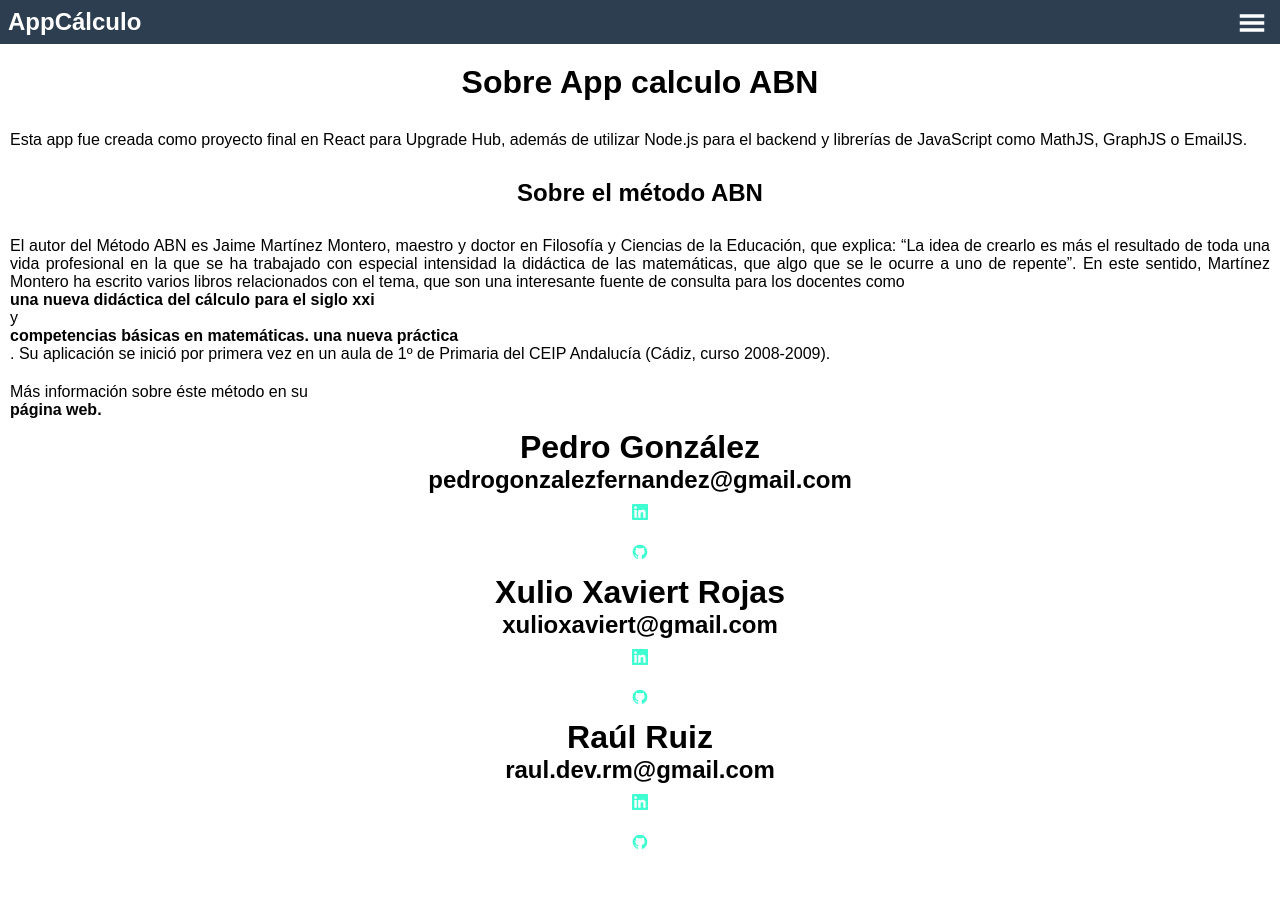
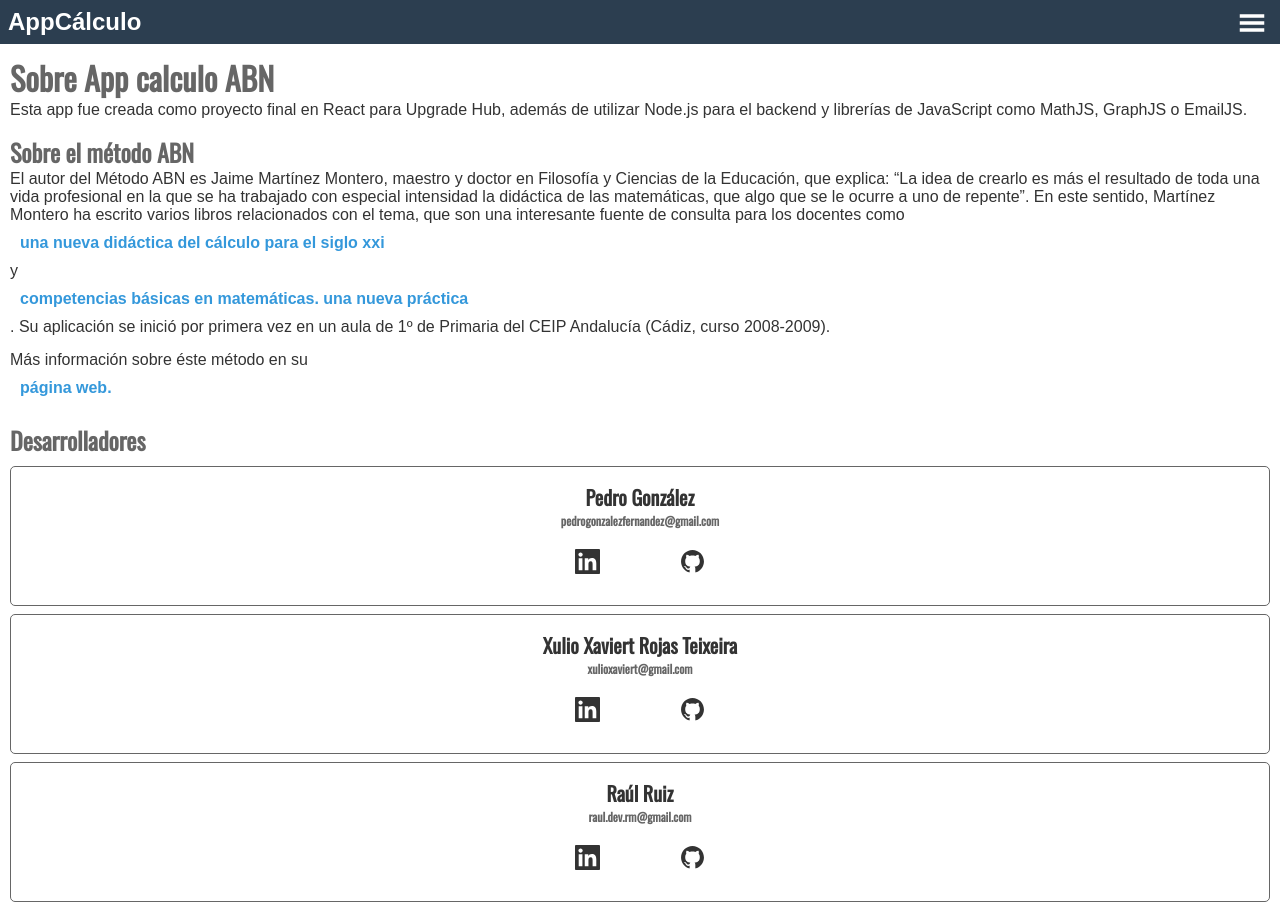
Before and after one commit to KeywizZ/AppCalculo, a React (Create React App) app: page /about in a window 1280 px wide. Before the commit the page ends 864 px from the top, so only its background shows below. Built offline with nearby package versions, Linux system fonts and the light colour scheme; a web font is replaced by a local one.

Commit message:
added about and help styles

```diff
--- a/src/Main.scss
+++ b/src/Main.scss
@@ -13,6 +13,7 @@
 @import "./pages/RegisterPage/RegisterPage";
 @import "./pages/About/About";
 @import "./pages/DashboardPage/Activity";
+@import "./pages/Help/Help";
 @import "animate.css";
 
 
--- a/src/pages/About/About.jsx
+++ b/src/pages/About/About.jsx
@@ -19,10 +19,10 @@ export const About = () => {
           trabajado con especial intensidad la didáctica de las matemáticas, que
           algo que se le ocurre a uno de repente”. En este sentido, Martínez
           Montero ha escrito varios libros relacionados con el tema, que son una
-          interesante fuente de consulta para los docentes como<a href="https://www.casadellibro.com/libro-una-didactica-del-calculo-para-el-siglo-xxi/9788471976369/731202">
-            {" "}
+          interesante fuente de consulta para los docentes como
+          <a href="https://www.casadellibro.com/libro-una-didactica-del-calculo-para-el-siglo-xxi/9788471976369/731202">
             Una nueva didáctica del cálculo para el siglo XXI
-          </a>{" "}
+          </a>
           y
           <a href="https://www.casadellibro.com/libro-competencias-basicas-en-matematicas-una-nueva-practica/9788471979063/1239445">
             {" "}
@@ -36,8 +36,9 @@ export const About = () => {
           <a href="https://calculoabn.com/nosotros/metodo/">página web.</a>
         </p>
       </div>
-      <div className="profileContainer">
-        <div className="profileCard">
+      <h2>Desarrolladores</h2>
+      <div className="profile-container">
+        <div className="profile-card">
           <h1>Pedro González</h1>
           <h2>pedrogonzalezfernandez@gmail.com</h2>
           <div className="socials">
@@ -49,8 +50,8 @@ export const About = () => {
             </a>
           </div>
         </div>
-        <div className="profileCard">
-          <h1>Xulio Xaviert Rojas</h1>
+        <div className="profile-card">
+          <h1>Xulio Xaviert Rojas Teixeira</h1>
           <h2>xulioxaviert@gmail.com</h2>
           <div className="socials">
             <a href="https://www.linkedin.com/in/xulio-xaviert-rojas-teixeira/">
@@ -61,7 +62,7 @@ export const About = () => {
             </a>
           </div>
         </div>
-        <div className="profileCard">
+        <div className="profile-card">
           <h1>Raúl Ruiz</h1>
           <h2>raul.dev.rm@gmail.com</h2>
           <div className="socials">
--- a/src/pages/About/_About.scss
+++ b/src/pages/About/_About.scss
@@ -1,35 +1,78 @@
 .container-about {
-    width: 100%;
+    margin: 0 auto;
+    text-align: left;
+    padding: 10px;
+
+    h2 {
+        text-align: left;
+        font-family: 'Oswald', sans-serif;
+        color: $textSecondary;
+    }
 
     .container-about-content {
         display: flex;
         flex-direction: column;
 
-        h1 {
-            margin: 20px 0;
-        }
 
+        h1,
         h2 {
-            margin: 20px 0;
+            text-align: left;
+            font-family: 'Oswald', sans-serif;
+            color: $textSecondary;
         }
 
         p {
-            padding: 10px;
-            line-height: normal;
-            text-align: justify;
+            text-align: left;
+            color: $colorTexto;
+            margin-bottom: 15px;
         }
 
         a {
-
-            text-decoration: none;
+            //margin-top: 20px;
+            color: $secondary;
+            text-align: left;
+            padding: 10px;
+            //border: 2px solid $secondary;
+            border-radius: 15px;
             text-transform: lowercase;
-            color: inherit;
-            cursor: pointer;
-            padding: 0;
-            text-align: justify;
-
         }
 
     }
 
+    .profile-container {
+        .profile-card {
+            padding: 15px;
+            border: 1px solid $textSecondary;
+            margin: 8px 0;
+            border-radius: 5px;
+
+            h1 {
+                font-size: 1.25rem;
+                font-family: 'Oswald', sans-serif;
+                color: $colorTexto;
+                text-align: center;
+            }
+
+            h2 {
+                font-size: .75rem;
+                color: $textSecondary;
+                text-align: center;
+            }
+
+            .socials {
+                display: flex;
+                justify-content: center;
+                margin-top: 10px;
+
+                a {
+                    color: $colorTexto;
+                    font-size: 25px;
+
+                }
+            }
+
+
+        }
+    }
+
 }
--- a/src/pages/DashboardPage/_DashboardPage.scss
+++ b/src/pages/DashboardPage/_DashboardPage.scss
@@ -77,9 +77,6 @@
         border-radius: 4px;
     }
 
-
-
-
 }
     .container-activities-by-type {
       display: flex;
--- a/src/pages/Help/Help.jsx
+++ b/src/pages/Help/Help.jsx
@@ -2,24 +2,21 @@ import React from "react";
 
 export const Help = () => {
   return (
-    <div className="helpContainer">
-      <div className="helpSection">
-        <h2>
-          <q>No tengo acceso a la aplicación</q>
-        </h2>
+    <div className="help-container">
+      <div className="help-section">
+        <h2>No tengo acceso a la aplicación</h2>
         <p>
-          AppCálculo no es una app pública per se, está enfocada a centros y
-          profesores cuyo método de aprendizaje esté basado en el método ABN,
-          ellos nos solicitan el acceso y nosotros les damos unas credenciales
-          de acceso, tanto a profesores, alumnos y su respectivo tutor legal.
+          AppCálculo no es una app pública per se, está enfocada a centros
+          educativos y profesores cuyo método de aprendizaje esté basado en el
+          método ABN, ellos nos solicitan el acceso y nosotros les damos unas
+          credenciales de acceso, tanto a profesores, alumnos y su respectivo
+          tutor legal.
         </p>
       </div>
-      <div className="helpSection">
+      <div className="help-section">
         <h2>
-          <q>
-            Mis credenciales no me funcionan / Me da error al intentar iniciar
-            sesión
-          </q>
+          Mis credenciales no me funcionan / Me da error al intentar iniciar
+          sesión
         </h2>
         <p>
           Como suele ser habitual en estos casos, comprueba que tu contraseña y
@@ -30,15 +27,12 @@ export const Help = () => {
           acceso.
         </p>
       </div>
-      <div className="helpSection">
-        <h2>
-          {" "}
-          <q>Mi problema no está aquí listado</q>{" "}
-        </h2>
+      <div className="help-section">
+        <h2>Mi problema no está aquí listado</h2>
         <p>
           Mándanos un email con tu nombre, centro y profesor a
-          ApiCalculo@gmail.com o{" "}
-          <a href="/about">contacta diréctamente con nosotros</a>.
+          ApiCalculo@gmail.com
+          <a href="/about">contacta con nosotros</a>.
         </p>
       </div>
     </div>
--- /dev/null
+++ b/src/pages/Help/_Help.scss
@@ -0,0 +1,31 @@
+.help-container {
+    margin: 0 auto;
+    text-align: left;
+    padding: 10px;
+    max-width: 960px;
+
+    h2 {
+        text-align: left;
+        font-family: 'Oswald', sans-serif;
+        color: $textSecondary;
+    }
+
+    p{
+        text-align: left;
+        color: $colorTexto;
+        margin-bottom: 15px;
+    }
+    .help-section {
+        a {
+            margin-top: 20px;
+            color: $secondary;
+            text-align: center;
+            padding: 10px;
+            border: 2px solid $secondary;
+            border-radius: 15px;
+            cursor: pointer;
+            max-width: 500px;
+        }
+    }
+
+}
```
